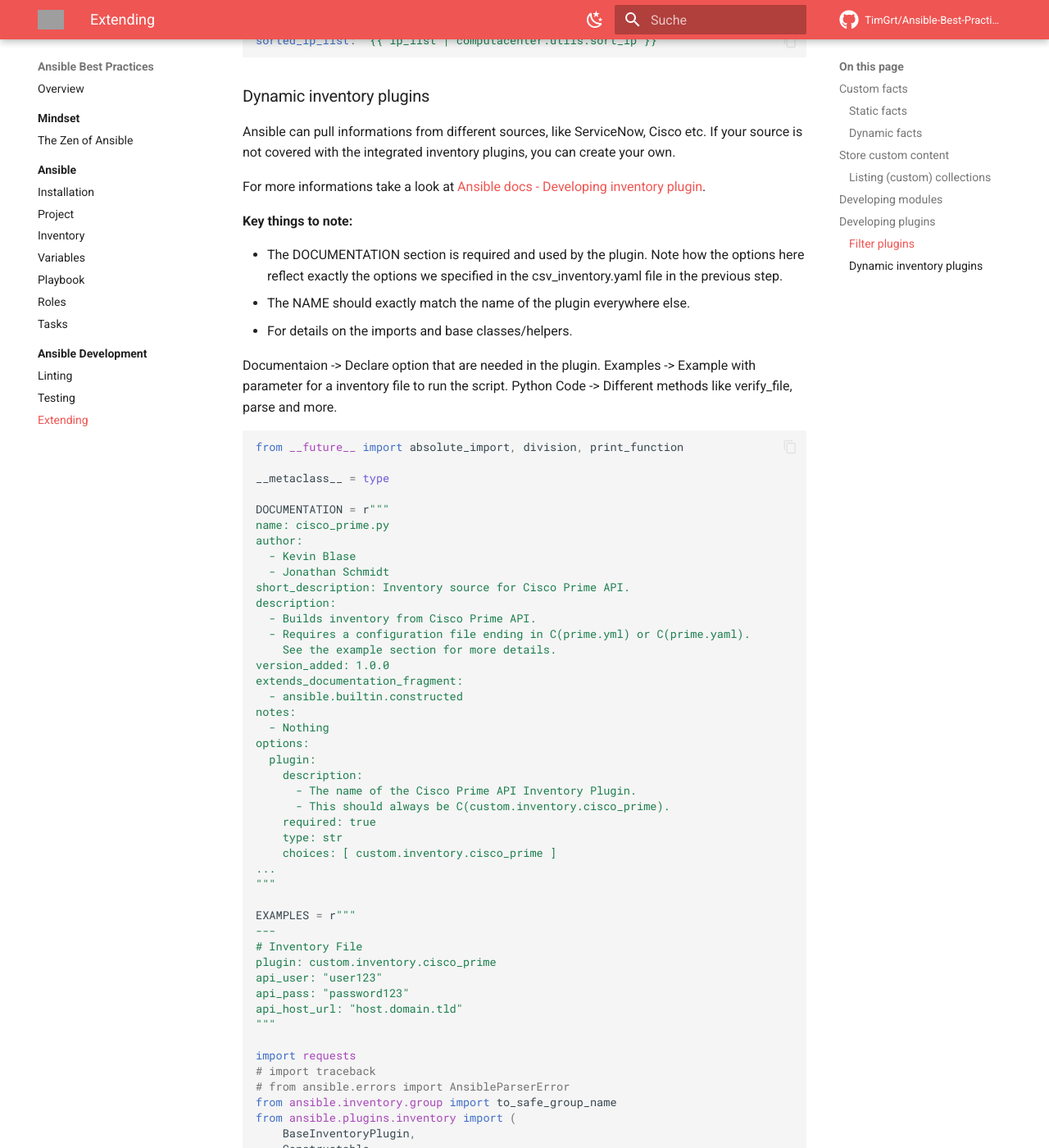
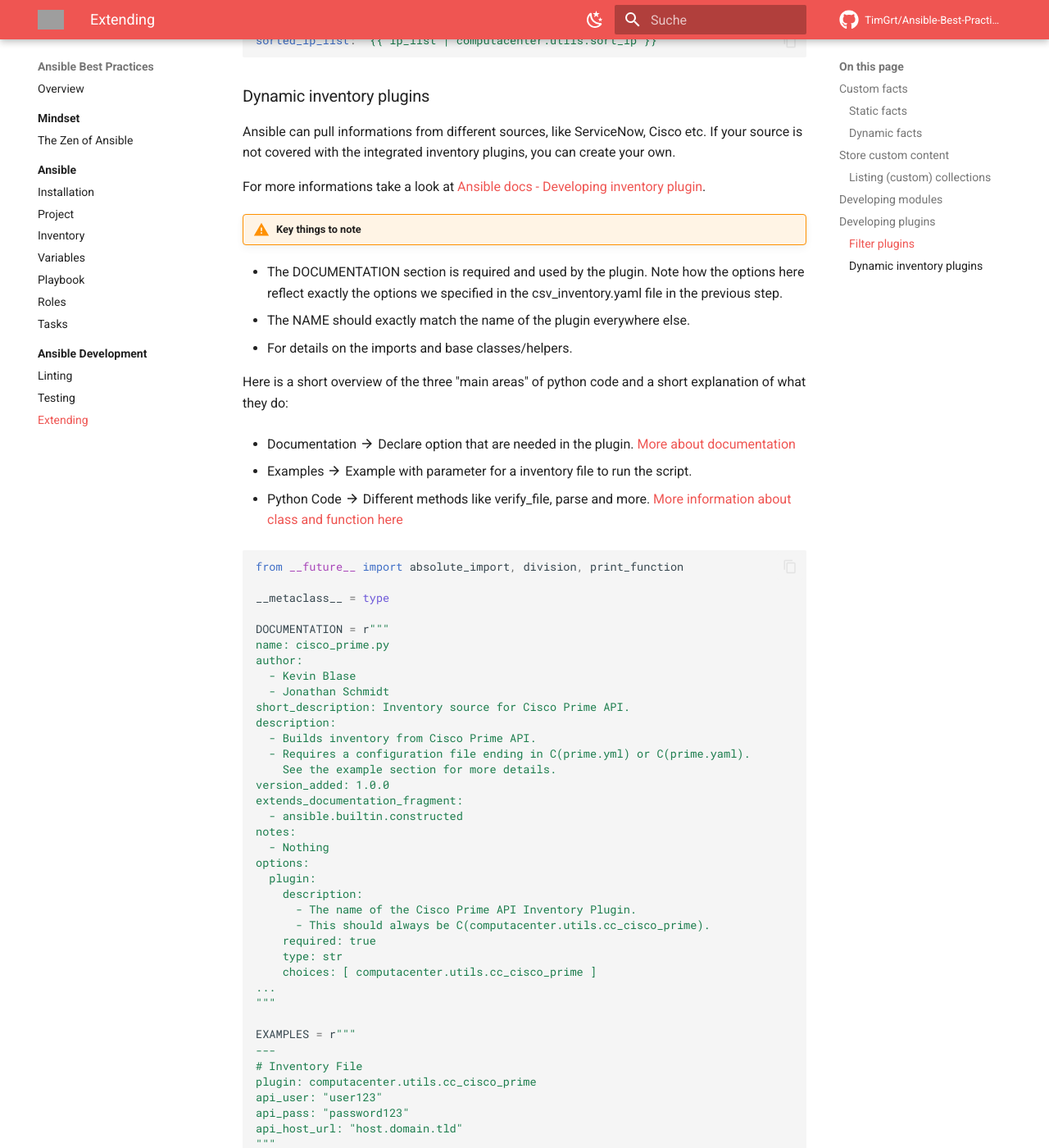
Before and after one commit to TimGrt/Ansible-Best-Practices, an MkDocs documentation site: the page built from docs/development/extending.md, in a window 1280 px wide and 1400 px high, scrolled down 6895 px. Shown: the whole window at 82% size. Built offline with MkDocs 1.6.1 and Material for MkDocs 9.7.7, drawn with Linux system fonts in a browser that asks for light colours; comment, search, counter and statistics services are not loaded; some of the changed text lies outside the part shown; grey boxes are pictures that could not be loaded.

Commit message:
Add more infos at 370 and add warning box

````diff
--- a/docs/development/extending.md
+++ b/docs/development/extending.md
@@ -361,15 +361,22 @@
 
 For more informations take a look at [Ansible docs - Developing inventory plugin](https://docs.ansible.com/ansible/latest/dev_guide/developing_inventory.html){:target="_blank"}.
 
-**Key things to note:**
+!!! warning "Key things to note"
+   * The DOCUMENTATION section is required and used by the plugin. Note how the options here reflect exactly the options we specified in the csv_inventory.yaml file in the previous step.
+   * The NAME should exactly match the name of the plugin everywhere else.
+   * For details on the imports and base classes/helpers.
 
-* The DOCUMENTATION section is required and used by the plugin. Note how the options here reflect exactly the options we specified in the csv_inventory.yaml file in the previous step.
-* The NAME should exactly match the name of the plugin everywhere else.
-* For details on the imports and base classes/helpers.
 
-Documentaion -> Declare option that are needed in the plugin.
-Examples -> Example with parameter for a inventory file to run the script.
-Python Code -> Different methods like verify_file, parse and more.
+Here is a short overview of the three "main areas" of python code and a short explanation of what they do:
+
+* Documentation :material-arrow-right: Declare option that are needed in the plugin.
+[More about documentation](https://docs.ansible.com/ansible/latest/dev_guide/developing_plugins.html#plugin-configuration-documentation-standards)
+
+* Examples :material-arrow-right: Example with parameter for a inventory file to run the script.
+
+* Python Code :material-arrow-right: Different methods like verify_file, parse and more.
+[More information about class and function here](https://docs.ansible.com/ansible/latest/dev_guide/developing_inventory.html#developing-an-inventory-plugin)
+
 
 ```python
 from __future__ import absolute_import, division, print_function
@@ -395,17 +402,17 @@
   plugin:
     description:
       - The name of the Cisco Prime API Inventory Plugin.
-      - This should always be C(custom.inventory.cisco_prime).
+      - This should always be C(computacenter.utils.cc_cisco_prime).
     required: true
     type: str
-    choices: [ custom.inventory.cisco_prime ]
+    choices: [ computacenter.utils.cc_cisco_prime ]
 ...
 """
 
 EXAMPLES = r"""
 ---
 # Inventory File
-plugin: custom.inventory.cisco_prime
+plugin: computacenter.utils.cc_cisco_prime
 api_user: "user123"
 api_pass: "password123"
 api_host_url: "host.domain.tld"
@@ -423,7 +430,7 @@
 
 class InventoryModule(BaseInventoryPlugin, Constructable):
 
-    NAME = 'custom.inventory.cisco_prime'  # used internally by Ansible, it should match the file name but not required
+    NAME = 'computacenter.utils.cc_cisco_prime'  # used internally by Ansible, it should match the file name but not required
 
     def verify_file(self, path):
         valid = False
@@ -471,7 +478,7 @@
 
 ```yaml
 # inventory.yml
-plugin: custom.inventory.cisco_prime
+plugin: computacenter.utils.cc_cisco_prime
 api_user: "user123"
 api_pass: "password123"
 api_host_url: "host.domain.tld"
````
Also changed, not shown: other parts of docs/development/extending.md (+1 -1 lines).
